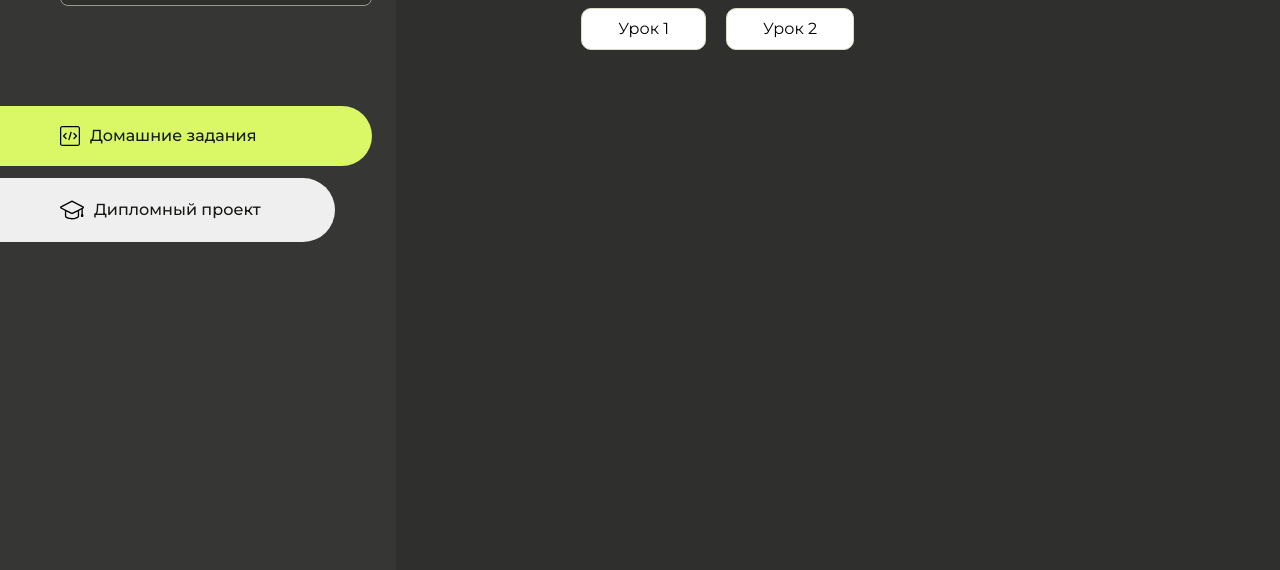
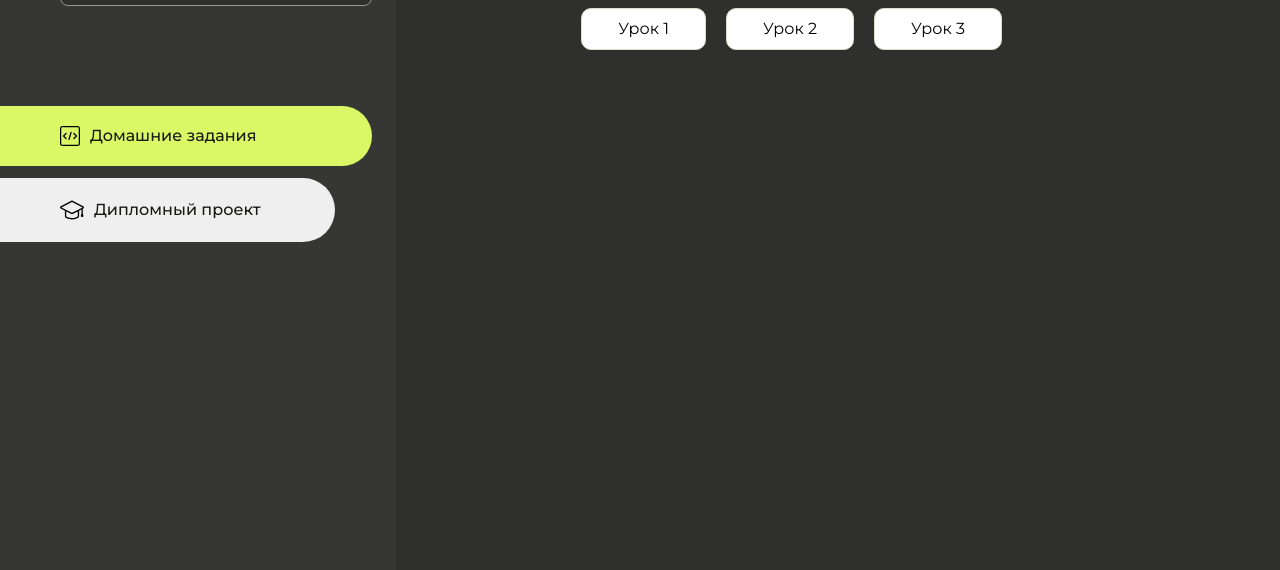
Before and after one commit to WEB-GHOST06/homework, a plain HTML site: page index.html in a window 1280 px wide. Shown: the part 230-800 px from the top of the page. Drawn offline with Linux system fonts and the light colour scheme.

Commit message:
Update index.html

```diff
--- a/index.html
+++ b/index.html
@@ -98,6 +98,9 @@
                     <li class="content__list-item">
                         <a href="./dz2/index.html">Урок 2</a>
                     </li>
+                    <li class="content__list-item">
+                        <a href="./dz3/index.html">Урок 3</a>
+                    </li>
                 </ul>
             </div>
             <div class="content__block hidden" id="diplomBlock">
```
